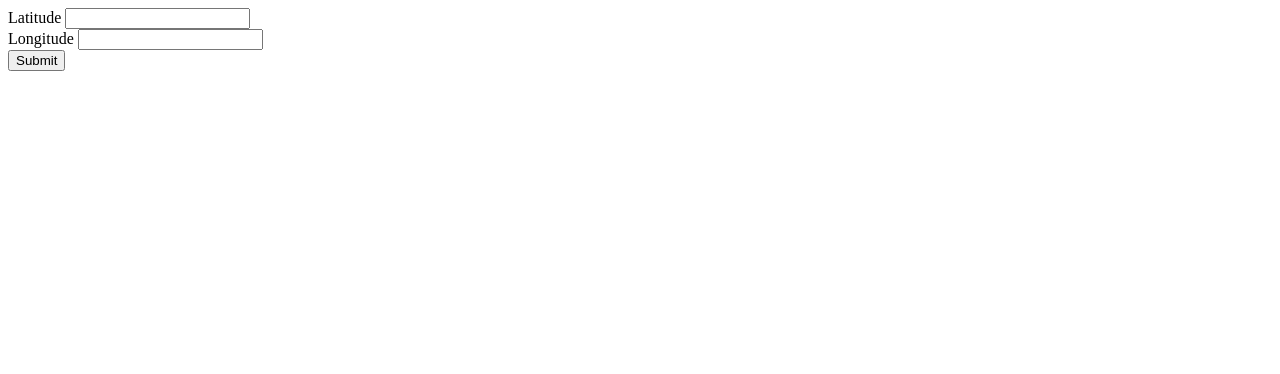
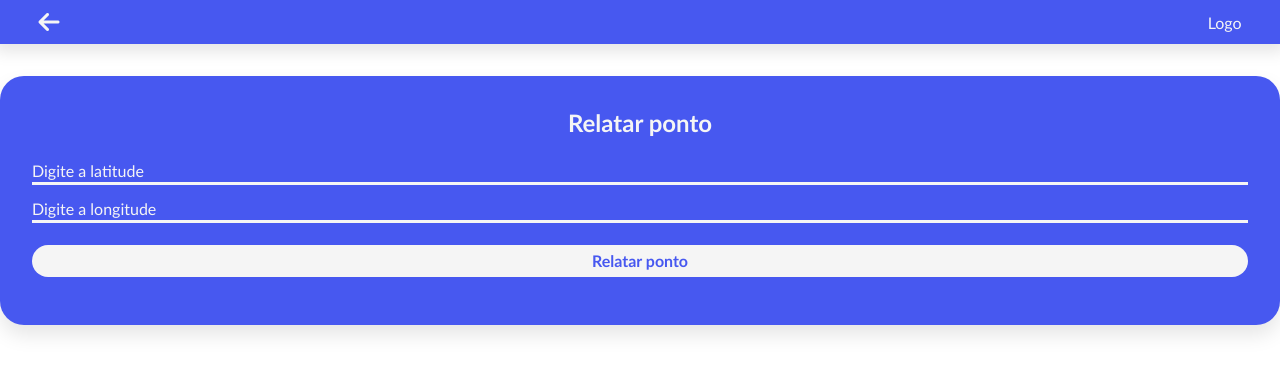
Before and after one commit to mav273/AlagaMaps-PWA, a plain HTML site: page telaReport.html in a window 1280 px wide. Drawn offline with Linux system fonts and the light colour scheme.

Commit message:
Css da telaReport

```diff
--- /dev/null
+++ b/Css/telaReport.css
@@ -0,0 +1,114 @@
+*{
+    padding: 0;
+    margin: 0;
+    font-family: 'Gill Sans', 'Gill Sans MT', Calibri, 'Trebuchet MS', sans-serif;
+}
+
+header{
+    display: flex;
+    justify-content: space-between;
+    align-items: center;
+    padding: 10px 3%;
+    overflow-x: hidden;
+    overflow-y: hidden;
+    background-color: #4758f0;
+    box-shadow: 0px 3px 15px 5px rgba(0, 0, 0, 0.1);
+
+}
+
+#voltar{
+    font-size: 1.5rem;
+    color: #f5f5f5;
+}
+
+.logo{
+    text-decoration: none;
+    color: #f5f5f5;
+}
+
+main{
+    margin-top: 2rem;
+    background-color: #4758f0;
+    min-height: 20vh;
+    padding: 2rem;
+    border-radius: 24px;
+    box-shadow: 0px 10px 20px 0px rgba(0, 0, 0, 0.1);
+}
+
+h2{
+    display: flex;
+    justify-content: center;
+    margin-bottom: .5rem;
+    color: #f5f5f5;
+}
+
+.texto{
+    color: #f5f5f5;
+    display: flex;
+    justify-content: center;
+}
+
+.campoInput{
+    position: relative;
+    margin-top: 1rem;
+}
+
+.campoInput input{
+    outline: none;
+    font-family: 'Gill Sans', 'Gill Sans MT', Calibri, 'Trebuchet MS', sans-serif;
+    font-size: 1rem;
+    color: #f5f5f5;
+}
+
+form{
+    display: flex;
+    flex-direction: column;
+}
+
+form input[type="submit"]{
+    margin-top: 1.5rem;
+    margin-bottom: 1rem;
+    background: #f5f5f5;
+    color: #4758f0;
+    font-weight: bold;
+    font-size: 1rem;
+    border-radius: 16px;
+    border: none;
+    padding: .4rem;
+    cursor: pointer;
+}
+
+.campoInput input{
+    background: none;
+    border: none;
+    padding-bottom: 3px;
+}
+
+.campoInput input::-webkit-input-placeholder{
+    color: #f5f5f5;
+}
+
+.campoInput .underline::before{
+    content: '';
+    position: absolute;
+    height: 3px;
+    width: 100%;
+    bottom: -2px;
+    left: 0;
+    background: #f5f5f5;
+}
+
+.campoInput .underline::after{
+    content: '';
+    position: absolute;
+    height: 3px;
+    width: 100%;
+    bottom: -2px;
+    left: 0;
+    background:#c2c2c2;
+    transform: scaleX(0);
+}
+
+.campoInput input:focus ~ .underline::after{
+    transform: scaleX(1);
+}
--- a/telaReport.html
+++ b/telaReport.html
@@ -5,34 +5,37 @@
         <meta charset="UTF-8">
         <meta http-equiv="X-UA-Compatible" content="IE=edge">
         <meta name="viewport" content="width=device-width, initial-scale=1.0">
+        <link rel="stylesheet" href="./Css/telaReport.css">
+        <script src="https://kit.fontawesome.com/8fb7393afd.js" crossorigin="anonymous"></script>
         <title>Document</title>
     </head>
 
     <body>
 
         <header>
-
+            <a href="./telaPrincipal.html"><i class="fa-solid fa-arrow-left" id="voltar"></i></a>
+            <div>
+                <a href="./telaPrincipal.html" class="logo">Logo</a>
+            </div>
         </header>
 
-        <main>
+        <main class="container">
+            <h2>Relatar ponto</h2>
+            <form action="">
 
-            <div class="container">
-                <form action="">
+                <!--CAMPO DE LOGIN - EMAIL-->
+                <div class="campoInput">
+                    <input type="text" placeholder="Digite a latitude">
+                    <div class="underline"></div>
+                </div>
 
-                    <div class="campoInput">
-                        <label for="latitude">Latitude</label>
-                        <input type="text" name="latitude">
-                    </div>
+                <!--CAMPO DE LOGIN - SENHA-->
+                <div class="campoInput">
+                    <input type="text" placeholder="Digite a longitude">
+                    <div class="underline"></div>
+                </div>
 
-                    <div class="campoInput">
-                        <label for="longitude">Longitude</label>
-                        <input type="text" name="longitude">
-                    </div>
-
-                    <input type="submit">
-
-                </form>
-            </div>
+                <input type="submit" value="Relatar ponto">
 
         </main>
 
```
